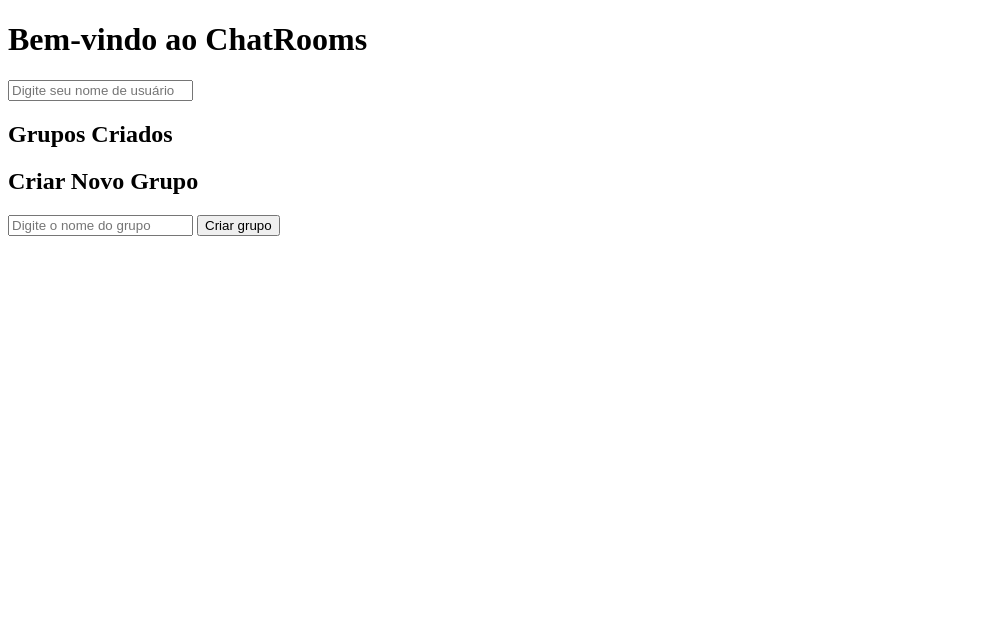
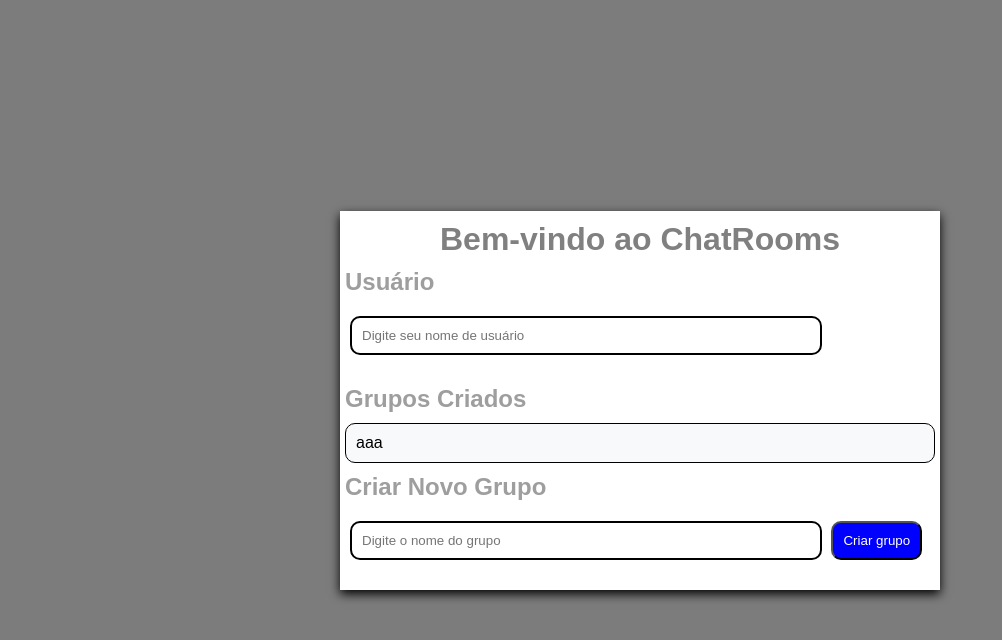
Before and after one commit to LLIPEGT/ChatRooms--Redes, a plain HTML site: page frontEnd/salas.html in a window 1280 px wide. Shown: the whole page, without its empty margins (0-1002 px from the left). Drawn offline with Linux system fonts and the light colour scheme.

Commit message:
Modificação de nome de 'index.html' para 'salas.html' e estilo criado (salas.css)

```diff
--- /dev/null
+++ b/frontEnd/css/salas.css
@@ -0,0 +1,103 @@
+* {
+    margin: 0;
+    padding: 0;
+    box-sizing: border-box;
+}
+
+body {
+    background-color: #7C7C7C;
+    font-family: Arial, Helvetica, sans-serif;
+    display: flex;
+    justify-content: center;
+    align-items: center;
+    height: 100vh;
+}
+
+.caixa {
+    background-color: white;
+    width: 100%;
+    max-width: 600px;
+    border-radius: 10´x;
+    box-shadow: 0 4px 10px black;
+}
+
+.caixa-nome-usuario {
+    margin: 10px 5px;
+
+}
+
+.caixa-lista-salas {
+    margin: 10px 5px;
+}
+
+.caixa-criar-grupo {
+    margin: 10px 5px;
+}
+
+h1 {
+    color: gray;
+    margin: 10px;
+    text-align: center;
+}
+
+h2 {
+    color: #9E9E9E;
+    margin-bottom: 10px;
+}
+
+ul {
+    list-style-type: none;
+    padding: 0;
+}
+
+li {
+    padding: 10px;
+    background-color: #f8f9fa;
+    border: 1px solid black;
+    margin-bottom: 10px;
+    border-radius: 10px;
+    cursor: pointer;
+    transition: background-color 0.3s;
+}
+
+li:hover {
+    background-color: blue;
+    color: white;
+}
+
+input {
+    width: 80%;
+    padding: 10px;
+    margin: 10px 5px;
+    margin-bottom: 20px;
+    border-radius: 10px;
+    border: 2px solid black;
+}
+
+button {
+    padding: 10px 10px;
+    background-color: blue;
+    color: white;
+    border-radius: 10px;
+    cursor: pointer;
+}
+
+button:hover {
+    background-color: #70A1FA;
+}
+
+input:focus {
+    border-color: #70A1FA;
+    outline: none;
+}
+
+@media (max-width: 600px) {
+    .caixa {
+        width: 90%;
+        padding: 15px;
+    }
+
+    input, button {
+        width: 100%;
+    }
+}
--- a/frontEnd/index.html
+++ b/frontEnd/salas.html
@@ -3,23 +3,26 @@
 <head>
     <meta charset="UTF-8">
     <meta name="viewport" content="width=device-width, initial-scale=1.0">
+    <link rel="stylesheet" href="css/salas.css">
     <title>Chat Rooms</title>
 </head>
 <body>
-    <div>
+    <div class="caixa">
         <h1>Bem-vindo ao ChatRooms</h1>
-        <div>
+        <div class="caixa-nome-usuario">
+            <h2>Usuário</h2>
+            <div></div>
             <input type="text" placeholder="Digite seu nome de usuário">
         </div>
 
-        <div>
+        <div class="caixa-lista-salas">
             <h2>Grupos Criados</h2>
             <ul>
-
+                <li>aaa</li>
             </ul>
         </div>
 
-        <div>
+        <div class="caixa-criar-grupo">
             <h2>Criar Novo Grupo</h2>
             <input type="text" placeholder="Digite o nome do grupo">
             <button>Criar grupo</button>
```
